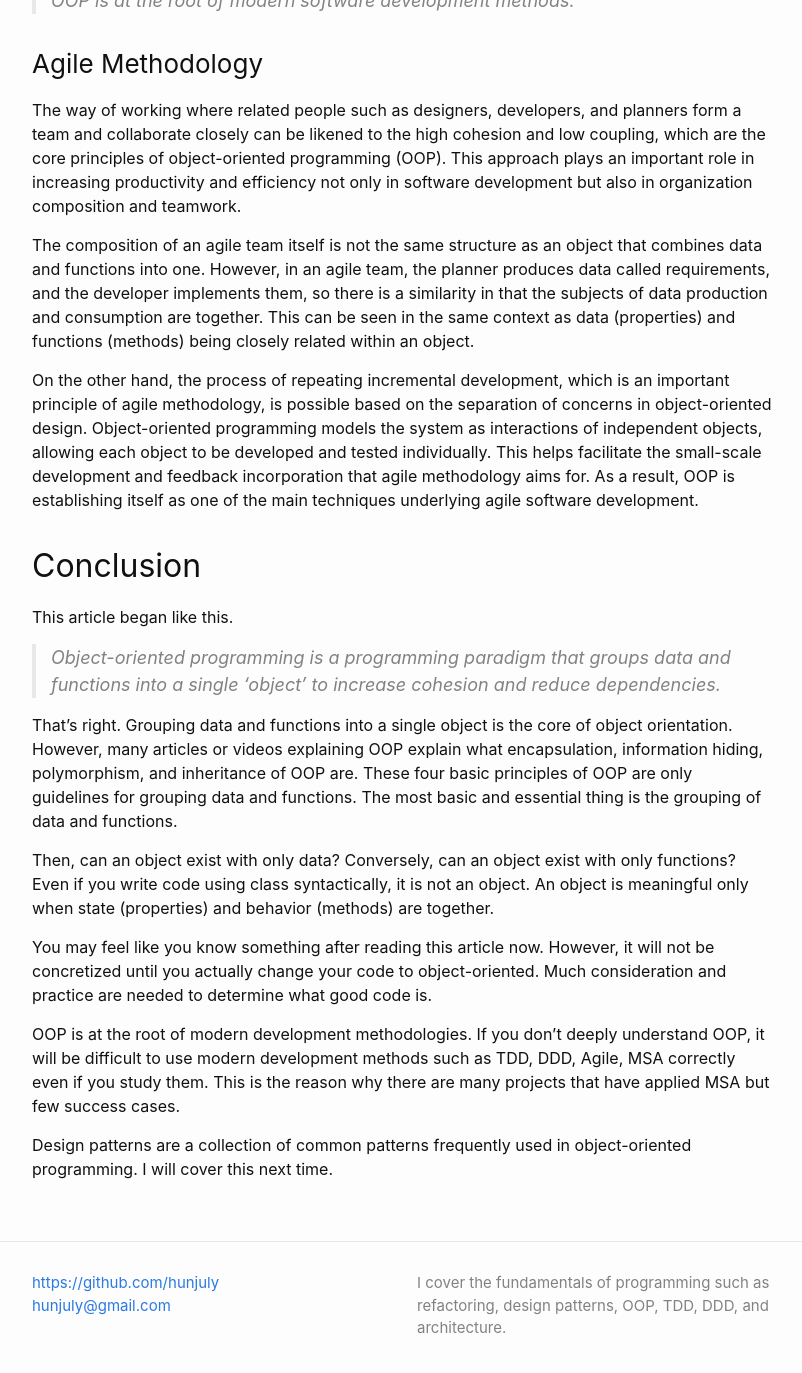
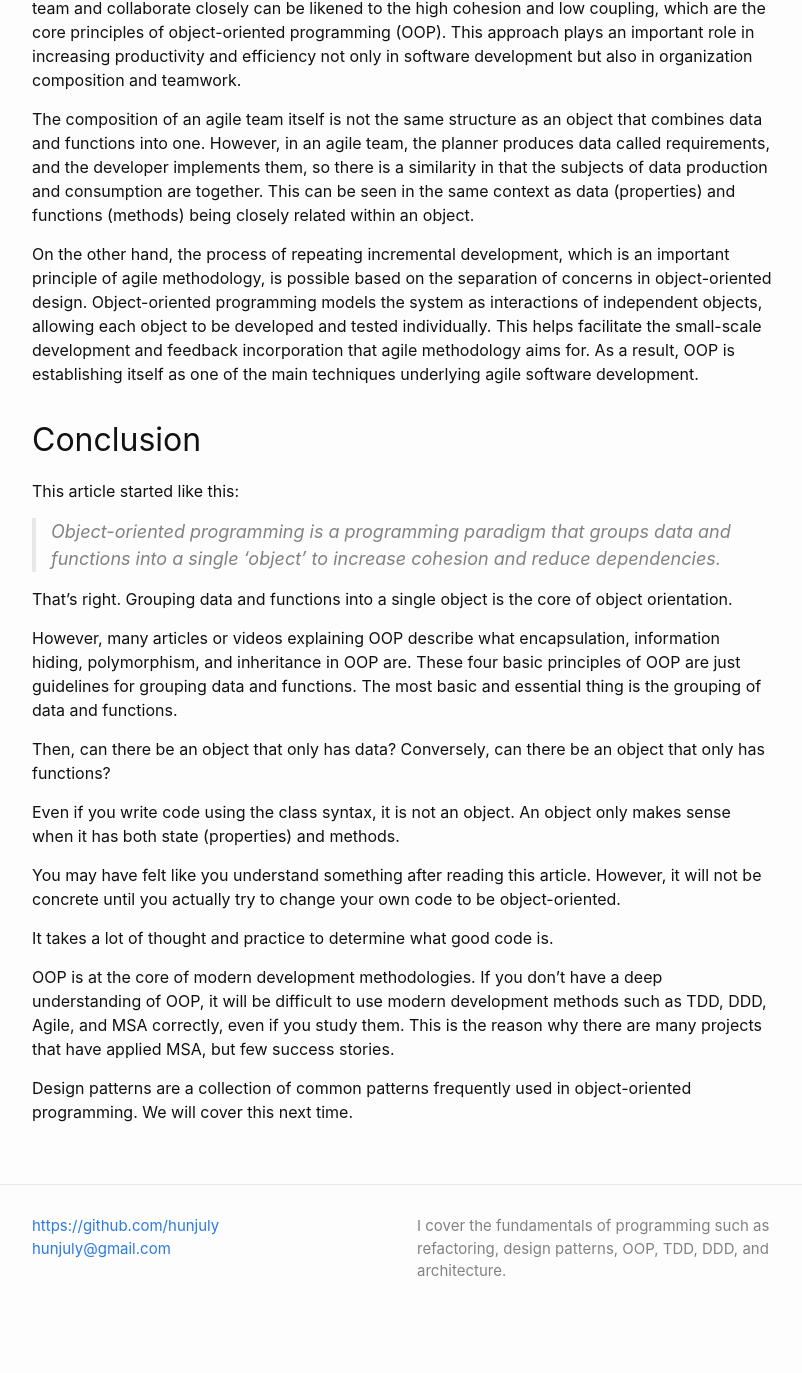
Before and after one commit to hunjuly/hunjuly.github.io, a Jekyll site: the page built from _posts/2024-03-09-understanding_object-oriented_programming.md, in a window 1280 px wide and 1400 px high, scrolled down 11394 px. Shown: the top 1373 px of the window, without its empty margins (238-1040 px from the left). Built offline with Jekyll 4.4.1, drawn with Linux system fonts in a browser that asks for light colours; comment, search, counter and statistics services are not loaded; after the commit the page ends 12737 px from its top, so only the background shows below that; some of the changed text lies outside the part shown.

Commit message:
OOP 개념에 대한 글 수정

```diff
--- a/_posts/2024-03-09-understanding_object-oriented_programming.md
+++ b/_posts/2024-03-09-understanding_object-oriented_programming.md
@@ -3,15 +3,11 @@
 title:  "Understanding Object-Oriented Programming"
 ---
 
-Numerous articles and videos explain object-oriented programming (OOP). However, even after going through such materials, it's not easy to grasp what object orientation really is. Why is that?
-
-The most important thing when learning OOP is a shift in thinking. Martin Fowler says the best way to achieve this shift in thinking is to work for some time in an environment where OOP is well-structured. However, it's not easy to find such an environment because there aren't many developers who properly understand OOP.
-
 > Object-oriented programming is a programming paradigm that groups data and functions into a single 'object' to increase cohesion and reduce dependencies.
 
-The commonly discussed principles such as encapsulation, information hiding, polymorphism, and inheritance are concepts derived from this essence.
+The most important thing when learning OOP is a shift in thinking. Martin Fowler says the best way to achieve this shift in thinking is to work for some time in an environment where OOP is well-structured. However, it is not easy to find such an environment because there are not many developers who properly understand OOP.
 
-In this article, we will explore what the essence of OOP is and aim to help bring about a shift in thinking by improving code from procedural to object-oriented.
+In this article, we will look at what the essence of OOP is by improving code from procedural to object-oriented methods, and try to help, even a little, in achieving that shift in thinking.
 
 ## Introduction to Procedural Code
 
@@ -495,19 +491,22 @@
 
 ## Conclusion
 
-This article began like this.
+This article started like this:
 
 > Object-oriented programming is a programming paradigm that groups data and functions into a single 'object' to increase cohesion and reduce dependencies.
 
 That's right. Grouping data and functions into a single object is the core of object orientation.
-However, many articles or videos explaining OOP explain what encapsulation, information hiding, polymorphism, and inheritance of OOP are. These four basic principles of OOP are only guidelines for grouping data and functions. The most basic and essential thing is the grouping of data and functions.
 
-Then, can an object exist with only data? Conversely, can an object exist with only functions?
-Even if you write code using class syntactically, it is not an object. An object is meaningful only when state (properties) and behavior (methods) are together.
+However, many articles or videos explaining OOP describe what encapsulation, information hiding, polymorphism, and inheritance in OOP are. These four basic principles of OOP are just guidelines for grouping data and functions. The most basic and essential thing is the grouping of data and functions.
 
-You may feel like you know something after reading this article now. However, it will not be concretized until you actually change your code to object-oriented.
-Much consideration and practice are needed to determine what good code is.
+Then, can there be an object that only has data? Conversely, can there be an object that only has functions?
 
-OOP is at the root of modern development methodologies. If you don't deeply understand OOP, it will be difficult to use modern development methods such as TDD, DDD, Agile, MSA correctly even if you study them. This is the reason why there are many projects that have applied MSA but few success cases.
+Even if you write code using the class syntax, it is not an object. An object only makes sense when it has both state (properties) and methods.
 
-Design patterns are a collection of common patterns frequently used in object-oriented programming. I will cover this next time.
+You may have felt like you understand something after reading this article. However, it will not be concrete until you actually try to change your own code to be object-oriented.
+
+It takes a lot of thought and practice to determine what good code is.
+
+OOP is at the core of modern development methodologies. If you don't have a deep understanding of OOP, it will be difficult to use modern development methods such as TDD, DDD, Agile, and MSA correctly, even if you study them. This is the reason why there are many projects that have applied MSA, but few success stories.
+
+Design patterns are a collection of common patterns frequently used in object-oriented programming. We will cover this next time.
```
